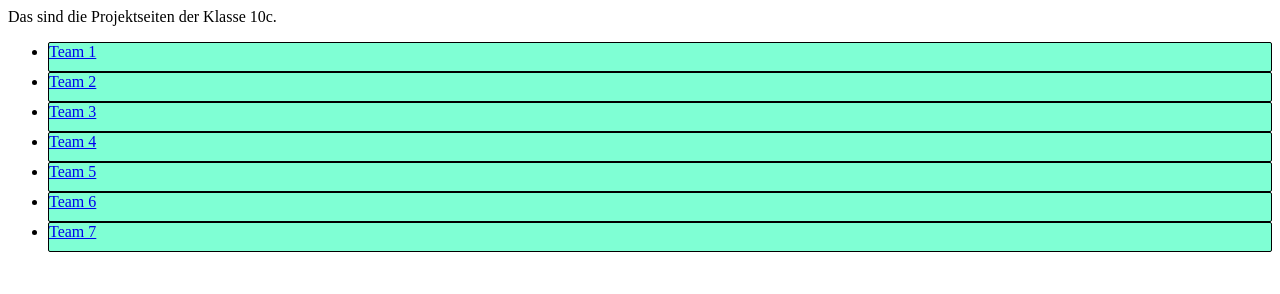
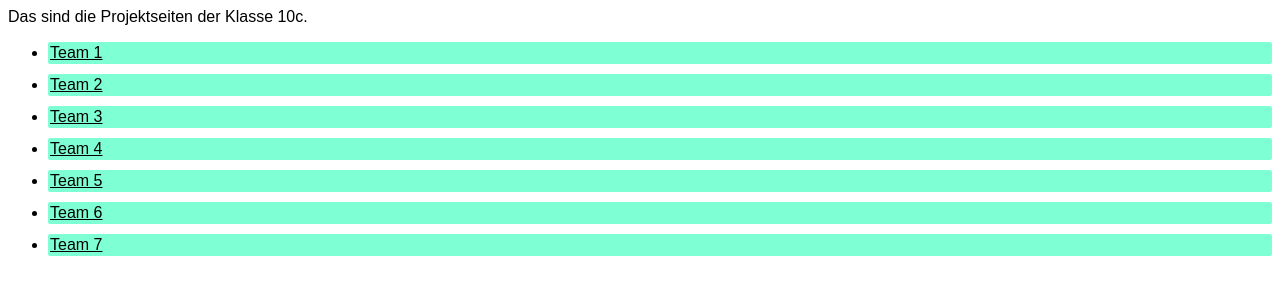
Before and after one commit to webapp-ks10/10c, a plain HTML site: page index.html in a window 1280 px wide. Drawn offline with Linux system fonts and the light colour scheme.

Commit message:
style adapted

```diff
--- a/index.html
+++ b/index.html
@@ -5,12 +5,18 @@
     <meta name="viewport" content="width=device-width, initial-scale=1.0">
     <title>Projektseiten 10c</title>
     <style>
+        * {
+            font-family: Arial, Helvetica, sans-serif;
+            color: black;
+        }
         li {
             border-radius: 2px;
-            border: 1px solid black;
+            /* border: 1px solid black;*/
             background-color: aquamarine;
-            padding-bottom: 10px;
+            padding: 2px;
+            margin-bottom: 10px;
         }
+
     </style>
 </head>
 <body>
```
